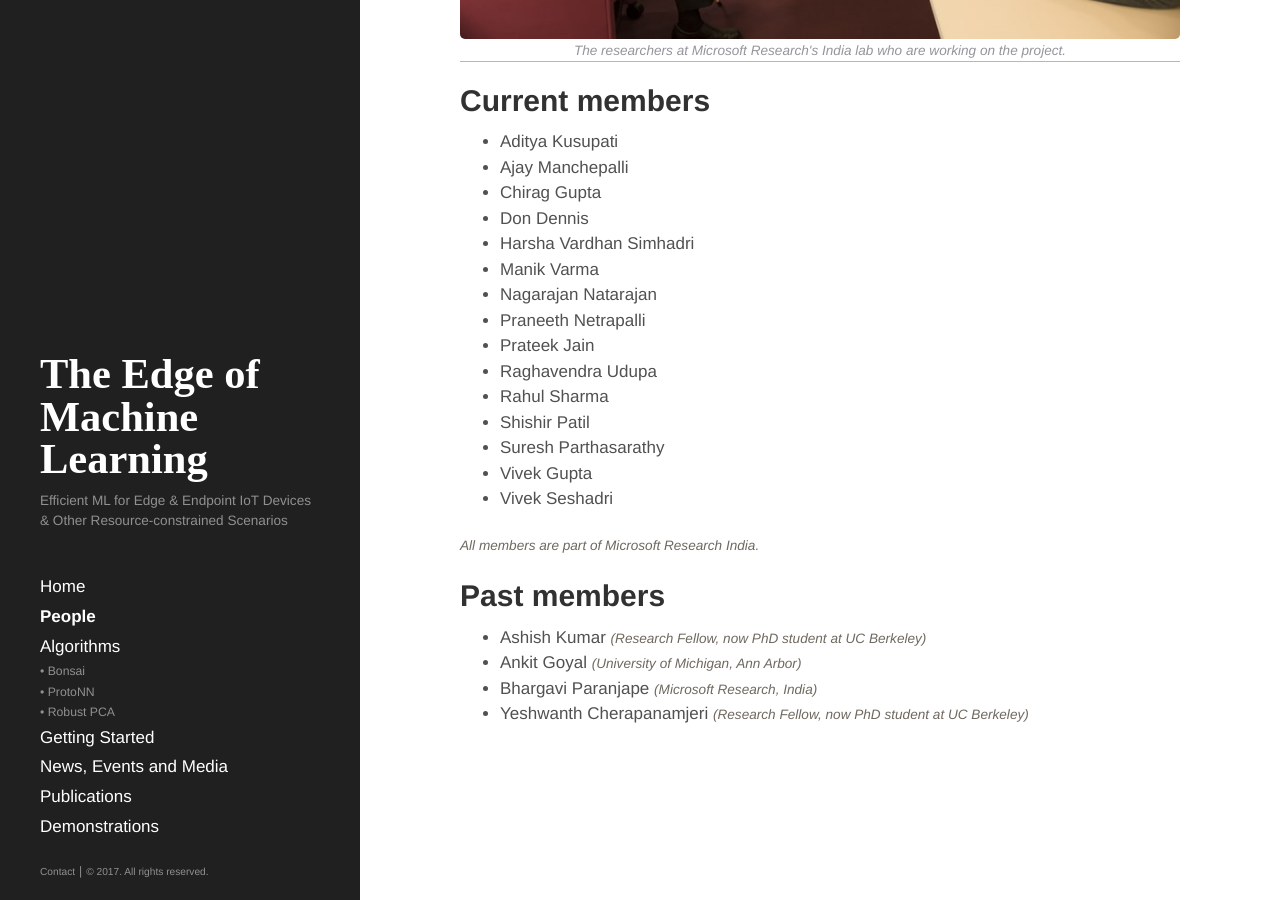
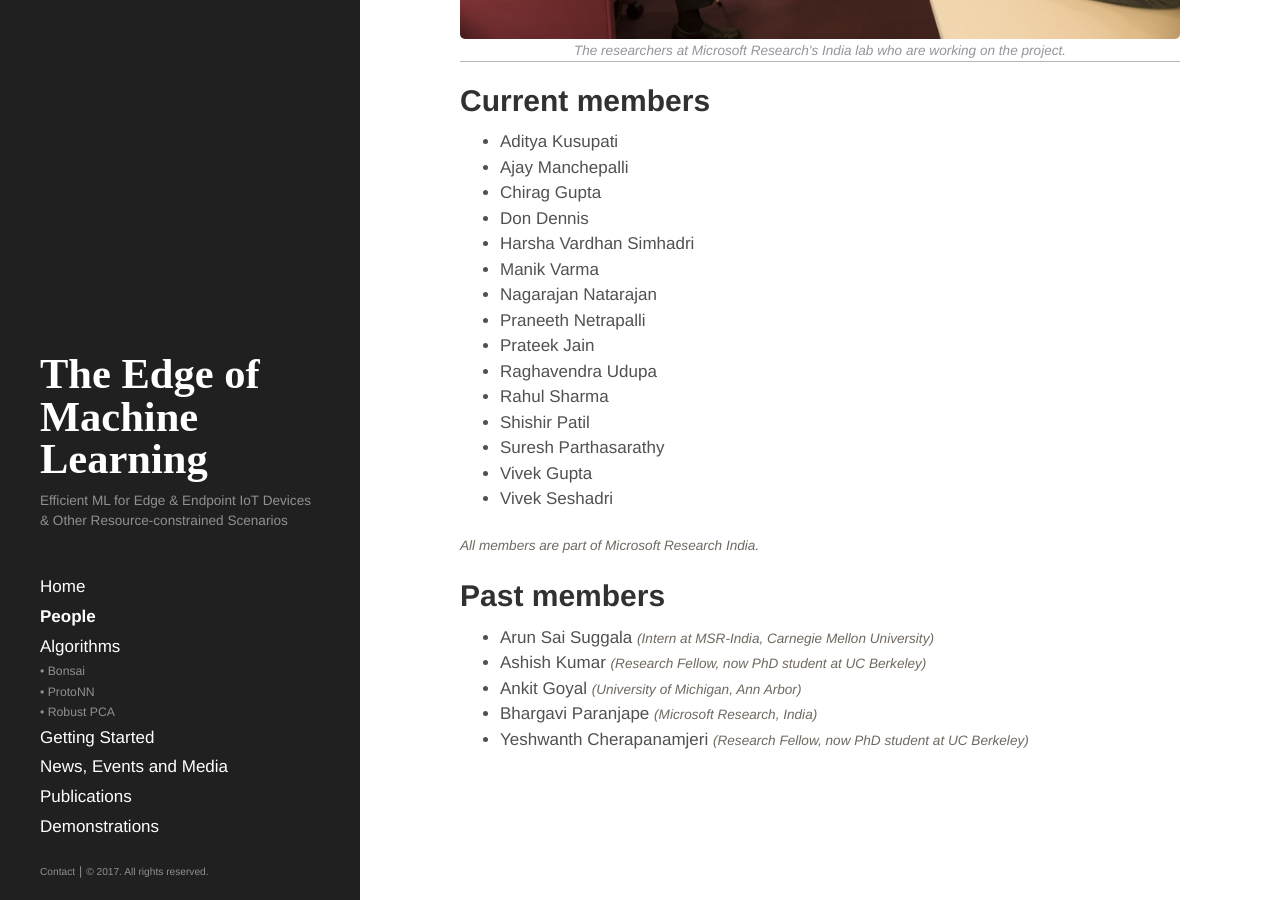
Before and after one commit to ShishirPatil/EdgeML, a Jekyll site: the page built from People.md, in a window 1280 px wide and 900 px high, scrolled down 582 px. Built offline with Jekyll 4.4.1, drawn with Linux system fonts in a browser that asks for light colours.

Commit message:
Updating people with Arun's details

```diff
--- a/People.md
+++ b/People.md
@@ -29,6 +29,7 @@ title: People
 
 ## Past members
 
+- Arun Sai Suggala <i class='affiliation'>(Intern at MSR-India, Carnegie Mellon University)</i>
 - Ashish Kumar <i class='affiliation'>(Research Fellow, now PhD student at UC Berkeley)</i>
 - Ankit Goyal <i class='affiliation'>(University of Michigan, Ann Arbor)</i>
 - Bhargavi Paranjape <i class='affiliation'>(Microsoft Research, India)</i>
```
